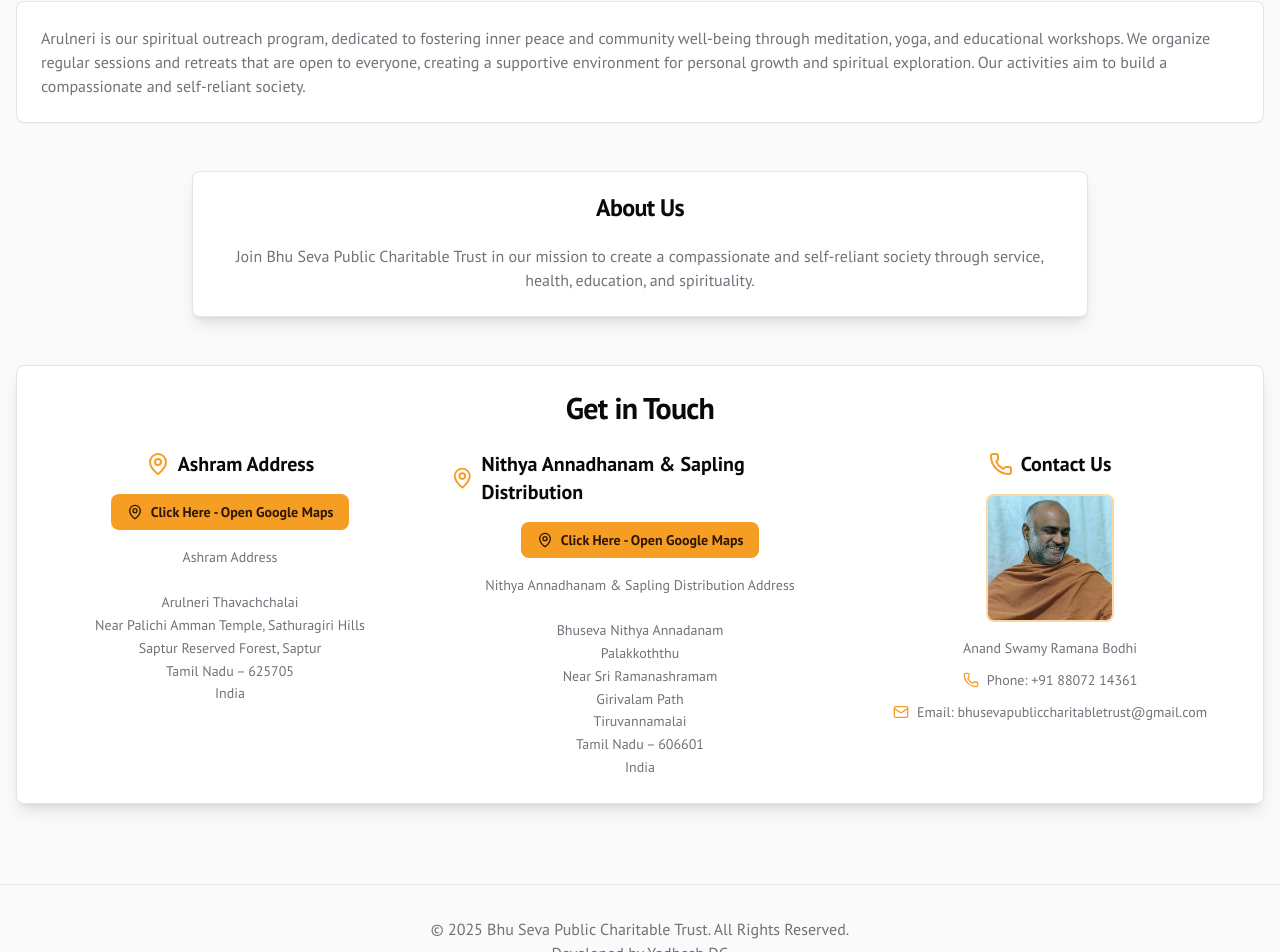
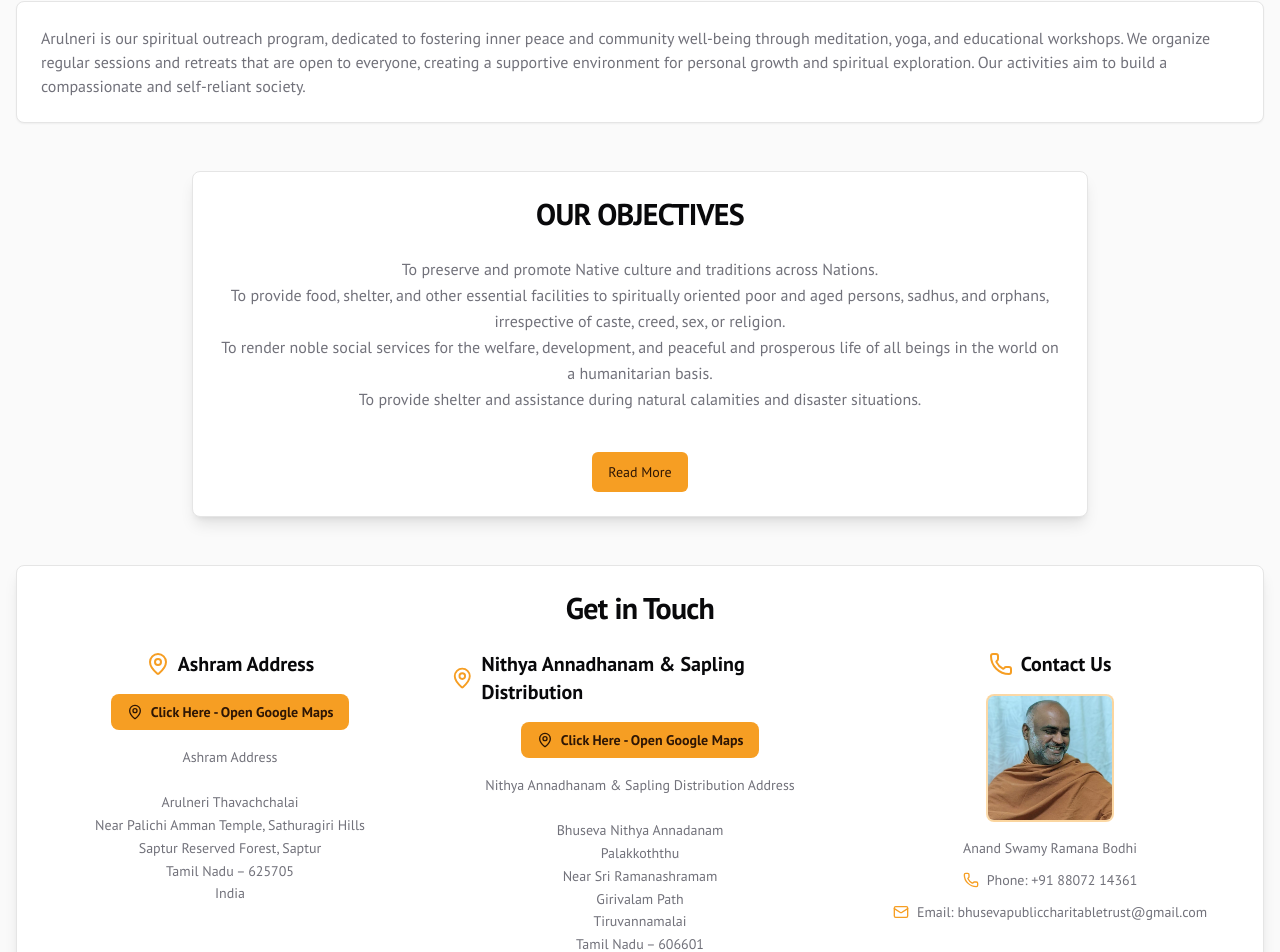
Before and after one commit to arulnerithavachachalai/bhuseva, a Next.js app: page / in a window 1280 px wide. Shown: the part 944-1896 px from the top of the page. Built offline with nearby package versions, Linux system fonts and the light colour scheme.

Commit message:
updated objectives

```diff
--- a/src/app/page.tsx
+++ b/src/app/page.tsx
@@ -3,6 +3,7 @@ import { PlaceHolderImages } from '@/lib/placeholder-images';
 import { ContactInfo } from '@/components/contact-info';
 import { Gallery } from '@/components/gallery';
 import { Dashboard } from '@/components/dashboard';
+import { AboutUs } from '@/components/about-us';
 import { promises as fs } from 'fs';
 import path from 'path';
 import { Card, CardContent, CardHeader, CardTitle } from '@/components/ui/card';
@@ -65,18 +66,7 @@ export default async function Home() {
           saplingDescription={saplingsDescription}
         />
 
-        <section id="about" className="mt-12">
-          <div className="max-w-4xl mx-auto animate-in fade-in-0 zoom-in-95 duration-500">
-            <Card className="shadow-lg">
-              <CardHeader>
-                <CardTitle className="text-center font-headline">About Us</CardTitle>
-              </CardHeader>
-              <CardContent>
-                <p className="text-muted-foreground text-center">{aboutDescription}</p>
-              </CardContent>
-            </Card>
-          </div>
-        </section>
+        <AboutUs content={aboutDescription} />
 
         <section id="contact" className="mt-12">
           <ContactInfo address={address} contact={contact} />
--- /dev/null
+++ b/src/components/about-us.tsx
@@ -0,0 +1,49 @@
+'use client';
+
+import { useState } from 'react';
+import { Card, CardContent, CardHeader, CardTitle } from '@/components/ui/card';
+import { Button } from '@/components/ui/button';
+
+interface AboutUsProps {
+  content: string;
+}
+
+export function AboutUs({ content }: AboutUsProps) {
+  const [isExpanded, setIsExpanded] = useState(false);
+
+  // Split content by newlines and get first 4 lines
+  const lines = content.split('\n').filter(line => line.trim());
+  const firstFourLines = lines.slice(0, 4).join('\n');
+  const remainingLines = lines.slice(4).join('\n');
+  const hasMoreContent = lines.length > 4;
+
+  return (
+    <section id="about" className="mt-12 scroll-mt-20">
+      <div className="max-w-4xl mx-auto animate-in fade-in-0 zoom-in-95 duration-500">
+        <Card className="shadow-lg">
+          <CardHeader>
+            <CardTitle className="text-center font-headline text-3xl">OUR OBJECTIVES</CardTitle>
+          </CardHeader>
+          <CardContent>
+            <div className="text-muted-foreground text-center whitespace-pre-wrap leading-relaxed mb-6">
+              {firstFourLines}
+              {isExpanded && remainingLines && (
+                <div className="mt-4">{remainingLines}</div>
+              )}
+            </div>
+            {hasMoreContent && (
+              <div className="flex justify-center pt-4">
+                <Button
+                  onClick={() => setIsExpanded(!isExpanded)}
+                  variant={isExpanded ? 'outline' : 'default'}
+                >
+                  {isExpanded ? 'Read Less' : 'Read More'}
+                </Button>
+              </div>
+            )}
+          </CardContent>
+        </Card>
+      </div>
+    </section>
+  );
+}
```
Also changed, not shown: src/data/about-us.txt.
